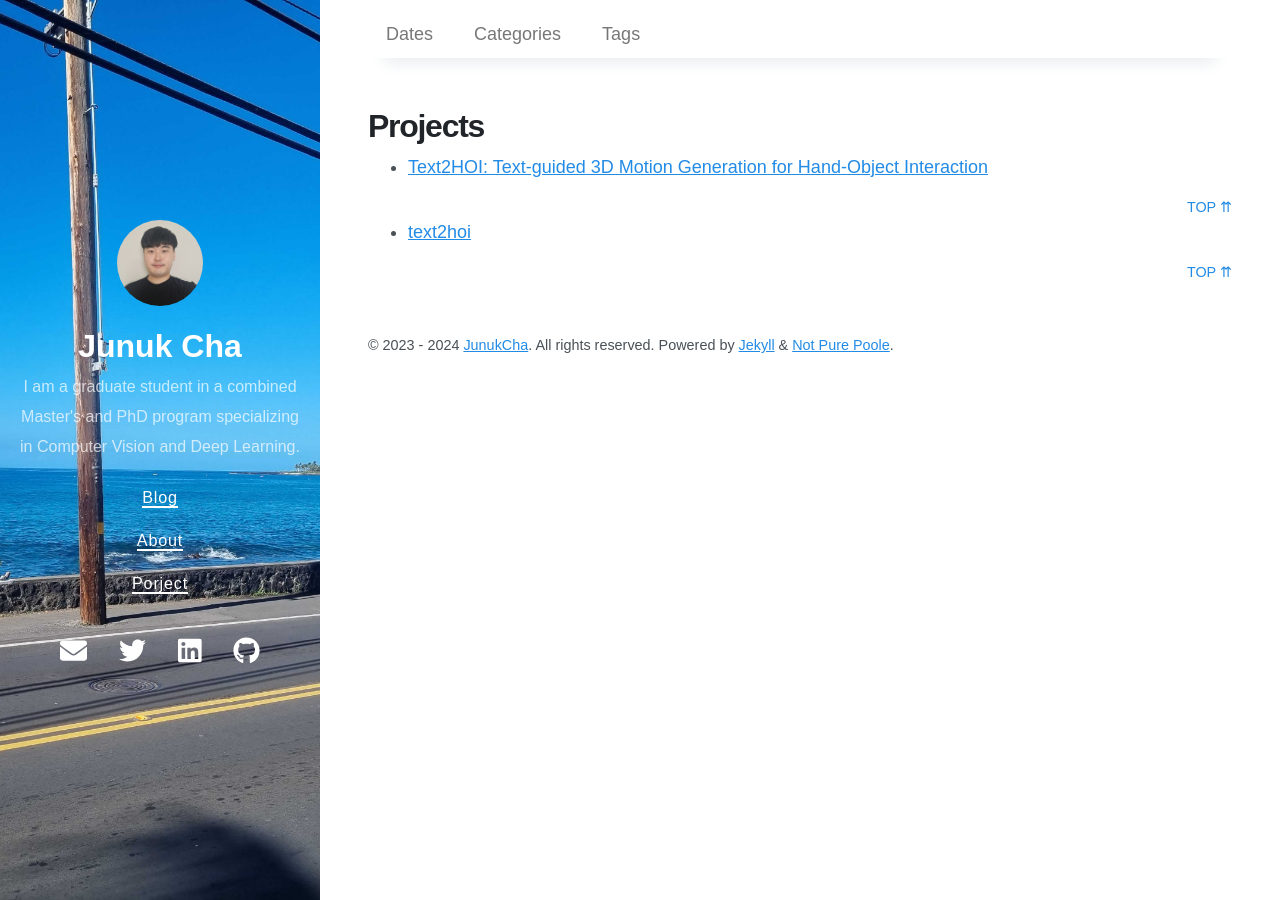
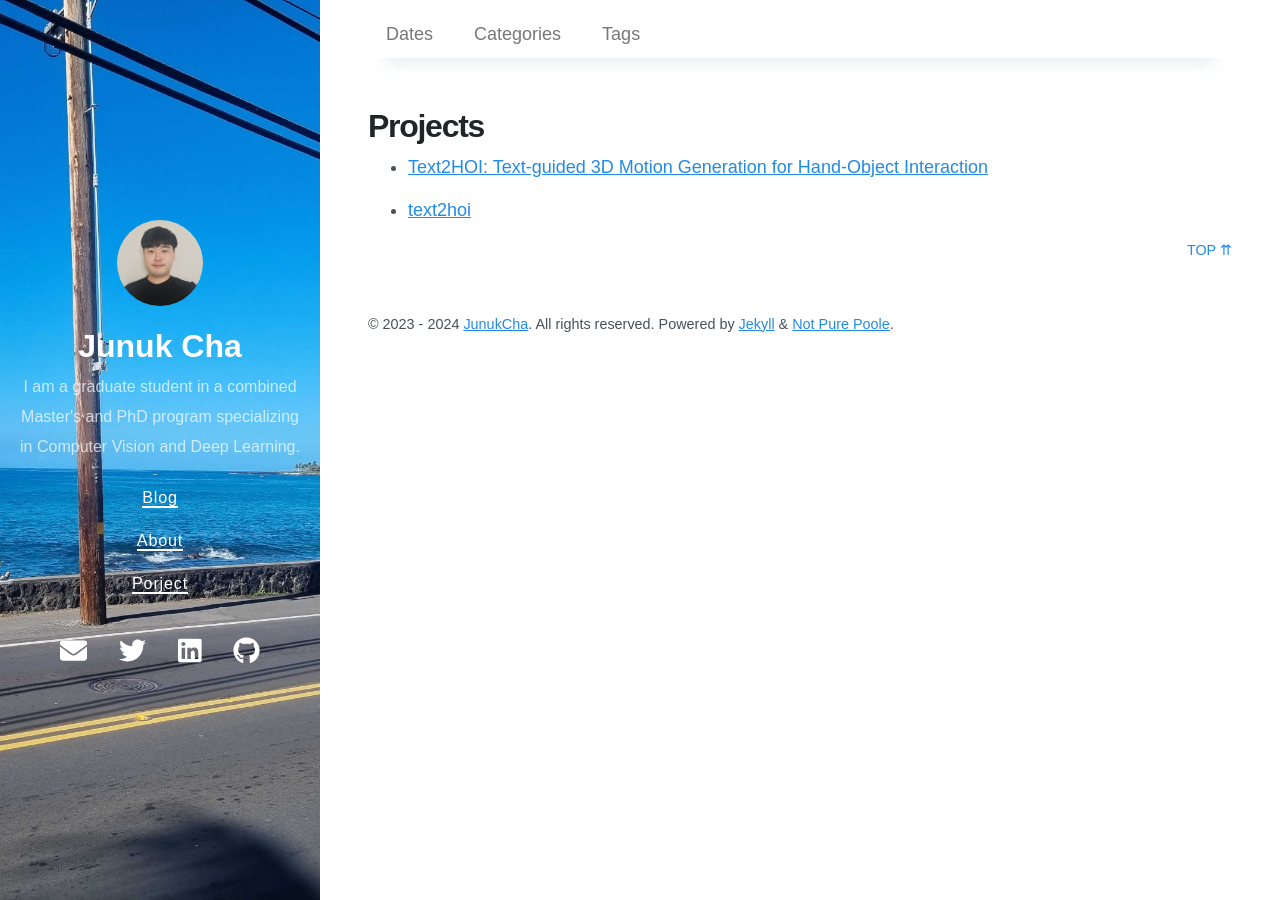
Before and after one commit to JunukCha/junukcha.github.io, a Jekyll site: the page built from projects.md, in a window 1280 px wide. Built offline with Jekyll 4.4.1, drawn with Linux system fonts in a browser that asks for light colours; nearby versions of some CDN libraries.

Commit message:
Update project.html

```diff
--- a/_layouts/project.html
+++ b/_layouts/project.html
@@ -17,8 +17,8 @@ layout: default
     <a href="{{ project.url | relative_url }}">{{ project.title | escape }}</a>
   </li>
   </ul>
-  <a href="#" onclick="backToTop()" class="back-to-top">Top &#8648;</a>
 {%- endfor -%}
+<a href="#" onclick="backToTop()" class="back-to-top">Top &#8648;</a>
 
 <script>
   function backToTop() {
```
